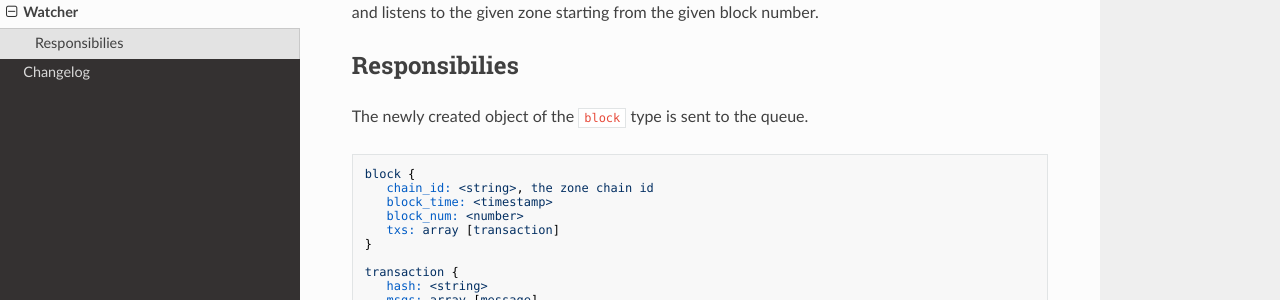
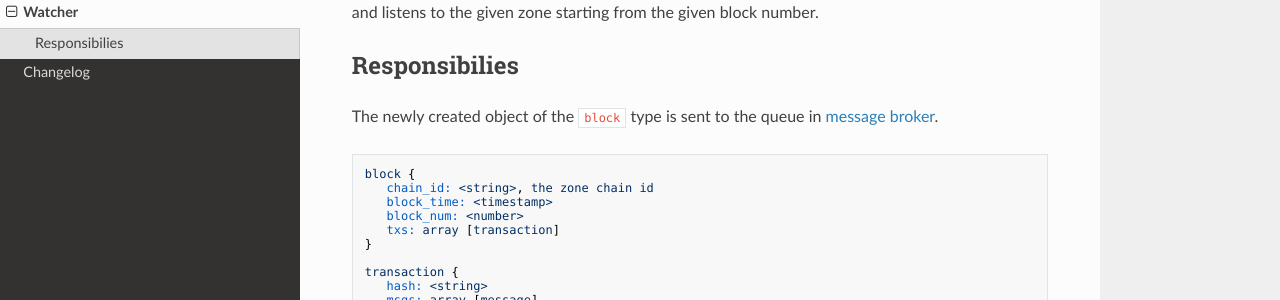
Before and after one commit to mapofzones/docs, an MkDocs documentation site: the page built from docs/watcher.md, in a window 1280 px wide and 1064 px high. Shown: the part 375-675 px from the top of the window. Built offline with MkDocs 1.6.1, drawn with Linux system fonts in a browser that asks for light colours; nearby versions of some CDN libraries.

Commit message:
watcher docs update

````diff
--- a/docs/watcher.md
+++ b/docs/watcher.md
@@ -11,7 +11,7 @@ and listens to the given zone starting from the given block number.
 
 ## Responsibilies
 
-The newly created object of the ```block``` type is sent to the queue.
+The newly created object of the ```block``` type is sent to the queue in [message broker](broker.md).
 
 ```
 block {
````
